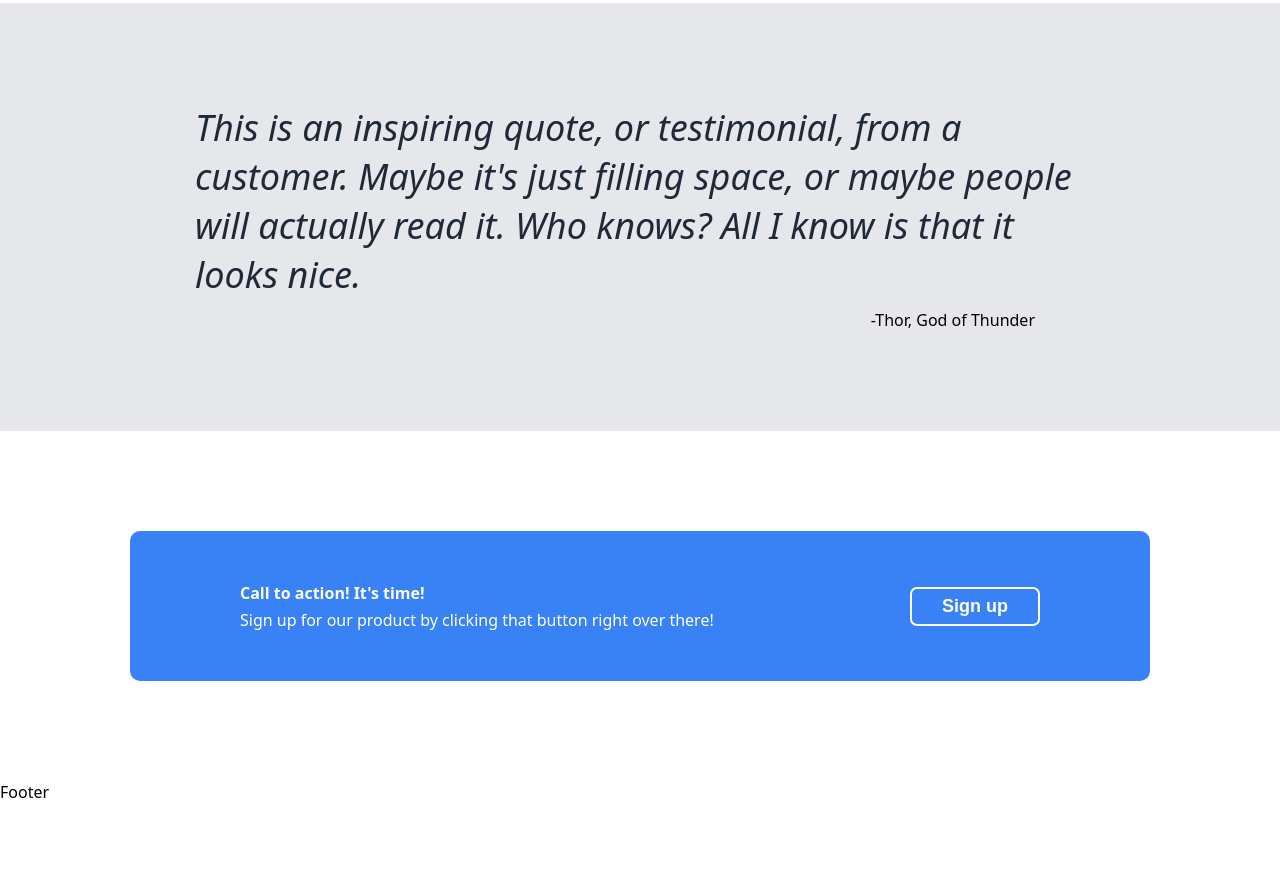
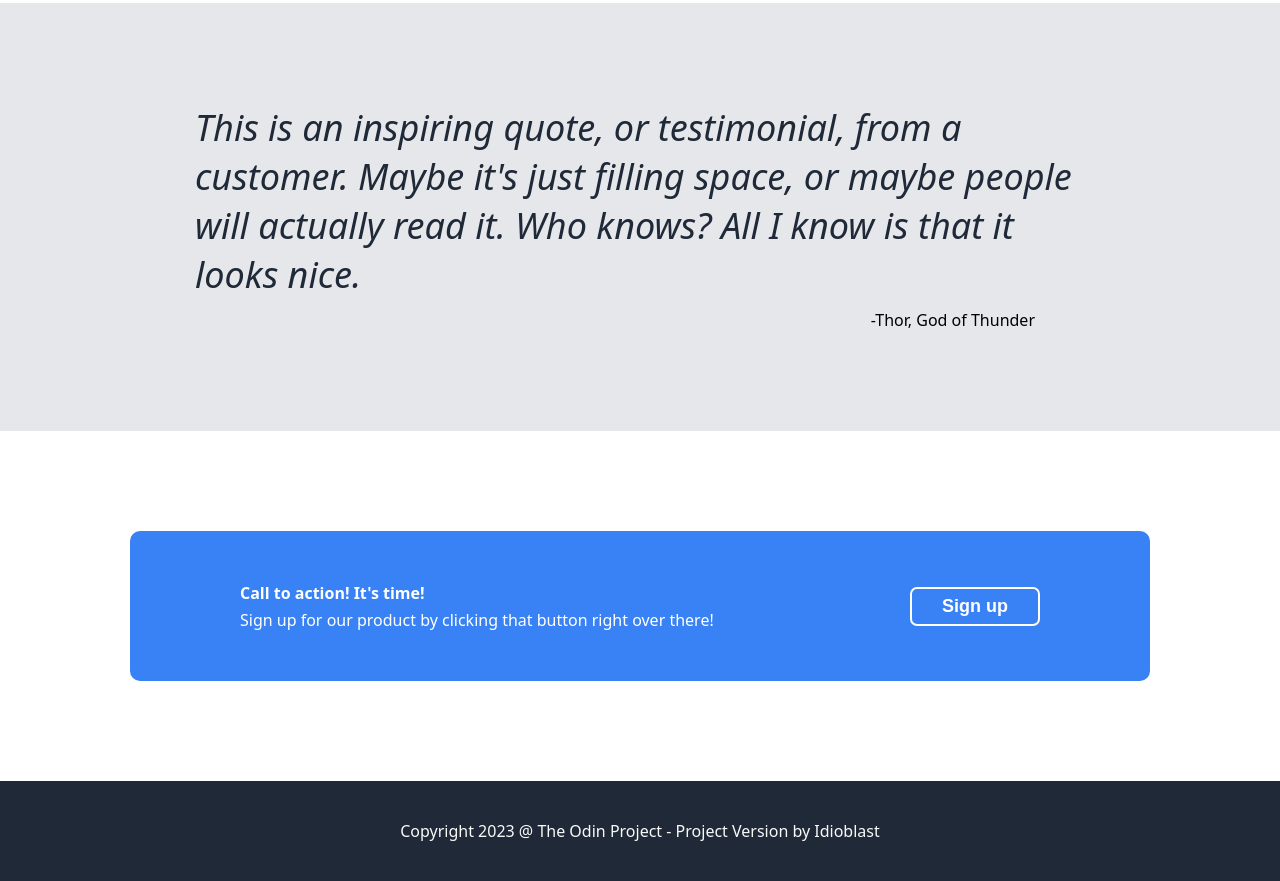
Before and after one commit to Idiob1ast/odin-landingpage, a plain HTML site: page index.html in a window 1280 px wide. Shown: the part 1061-1942 px from the top of the page. Before the commit the page ends 1864 px from the top, so only its background shows below. Drawn offline with Linux system fonts and the light colour scheme.

Commit message:
Create footer

```diff
--- a/index.html
+++ b/index.html
@@ -79,7 +79,7 @@
         </div>
     </div>
     <div class="footer">
-        Footer
+        Copyright 2023 @ The Odin Project - Project Version by Idioblast
     </div>
 </body>
 </html>
--- a/style.css
+++ b/style.css
@@ -207,6 +207,13 @@ body {
 /* ********************* */
 
 /* FOOTER */
-
+.footer {
+    background-color: #1F2937;
+    height: 100px;
+    display: flex;
+    justify-content: center;
+    align-items: center;
+    color: #F9FAF8;
+}
 
 /* ********************* */
```
